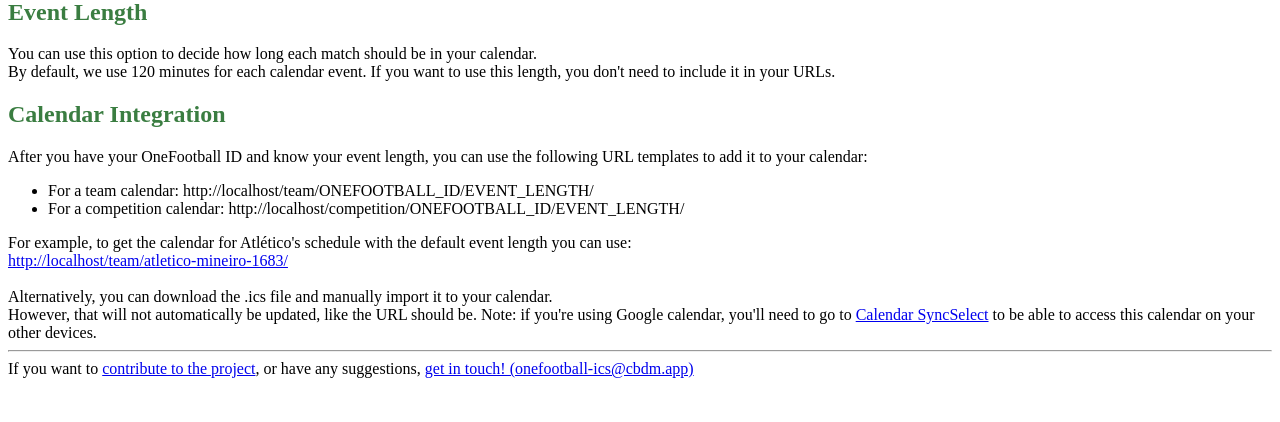
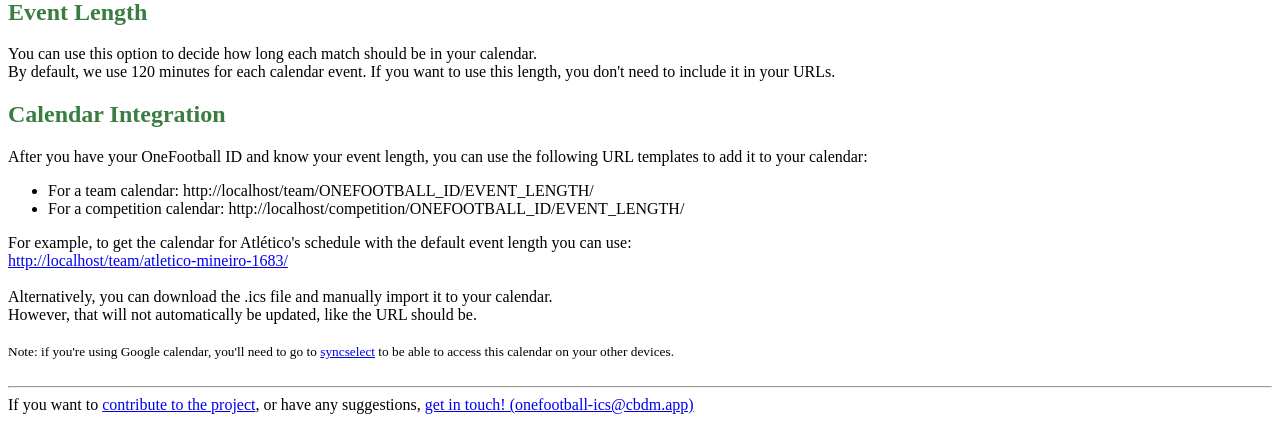
Before and after one commit to cbdm/onefootball-ics, a Flask app: page /help/ in a window 1280 px wide. Shown: the part 414-836 px from the top of the page. Before the commit the page ends 792 px from the top, so only its background shows below. Run offline with Flask 2, Linux system fonts and the light colour scheme.

Commit message:
Changed syncselect text

```diff
--- a/templates/help.html
+++ b/templates/help.html
@@ -29,6 +29,7 @@
     <br/>
     Alternatively, you can download the .ics file and manually import it to your calendar.<br/>
     However, that will not automatically be updated, like the URL should be.
-
-    Note: if you're using Google calendar, you'll need to go to <a href="https://calendar.google.com/calendar/u/0/syncselect">Calendar SyncSelect</a> to be able to access this calendar on your other devices.
+    <br/><br/>
+    <small>Note: if you're using Google calendar, you'll need to go to <a href="https://calendar.google.com/calendar/u/0/syncselect">syncselect</a> to be able to access this calendar on your other devices.</small>
+    <br/><br/>
 {% endblock %}
```
